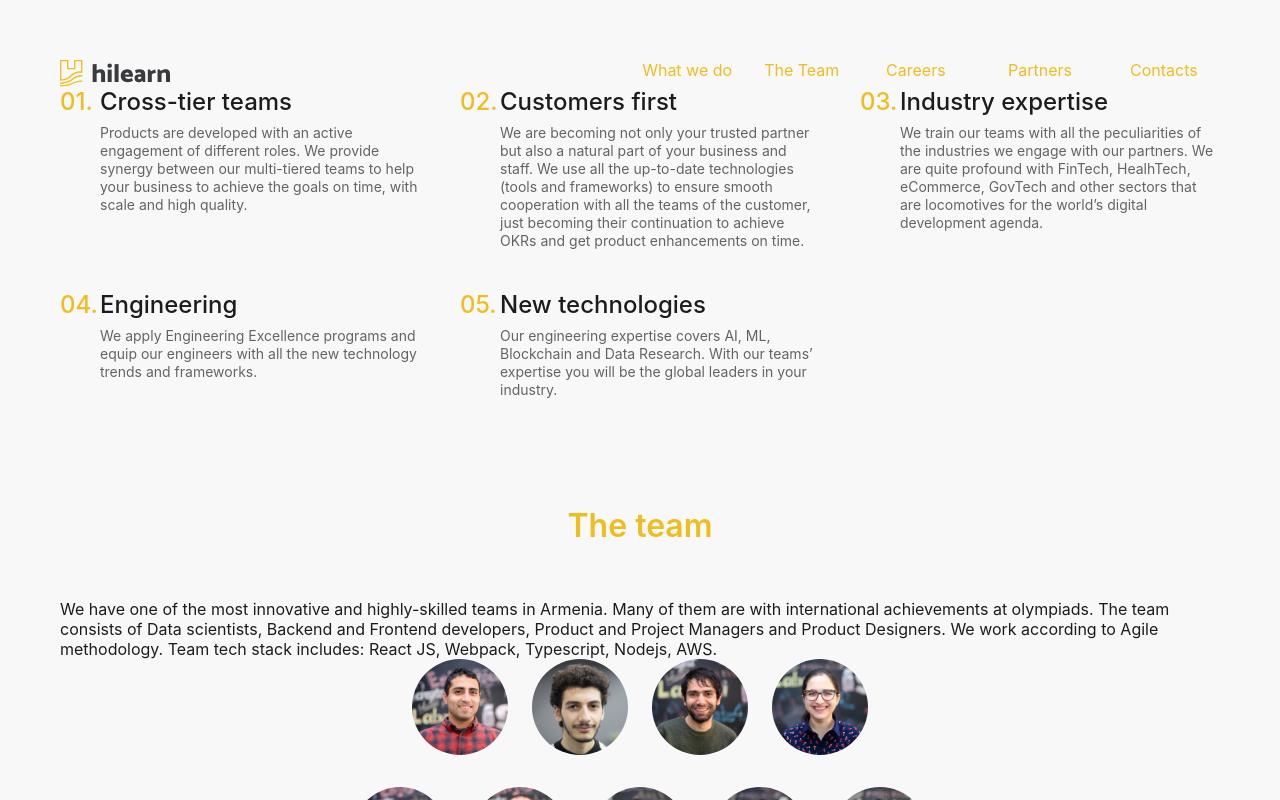
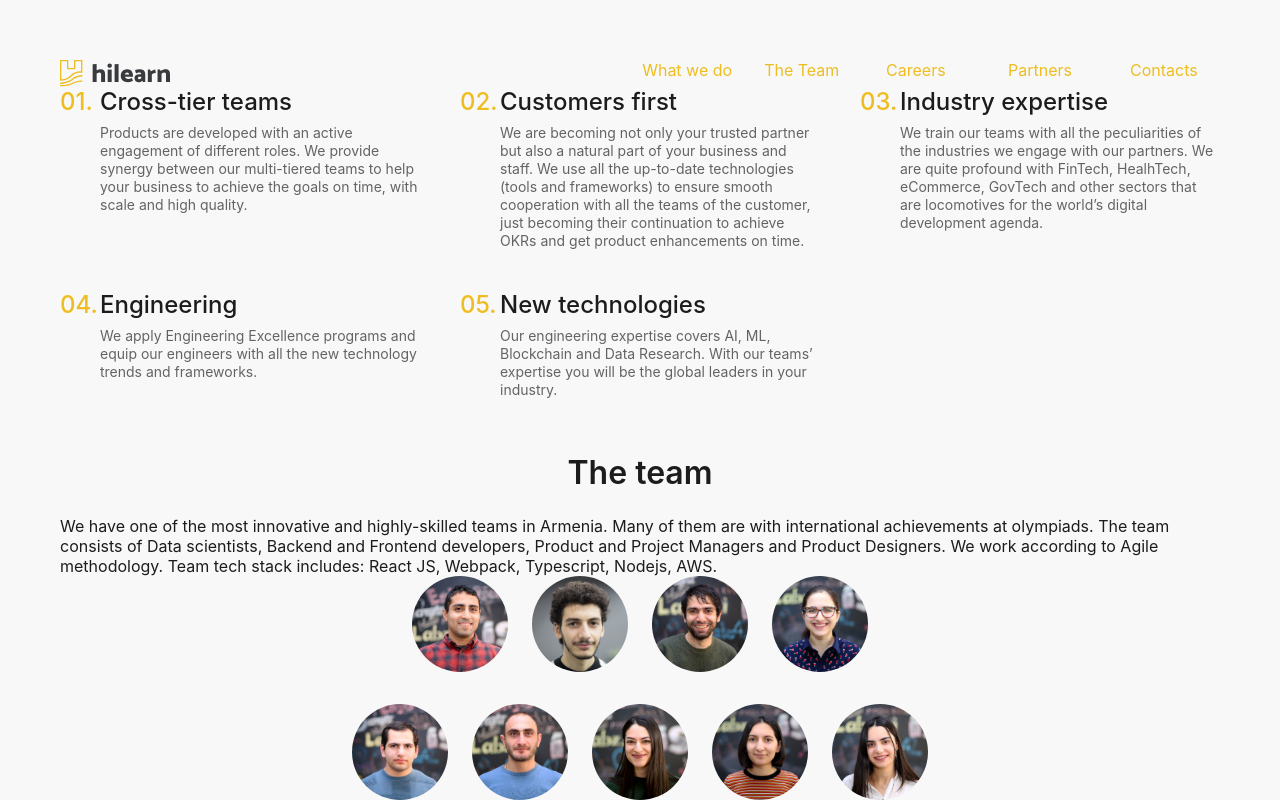
Before and after one commit to hilearn/website, a Next.js app: page / in a window 1280 px wide. Shown: the top 800 px of the page. Built offline with nearby package versions, Linux system fonts and the light colour scheme.

Commit message:
some fixes

```diff
--- a/src/components/Home/Team.tsx
+++ b/src/components/Home/Team.tsx
@@ -14,7 +14,6 @@ const getMembersArray = (members: Member[]) => {
 const ImagesContainer = styled.div`
   display: grid;
   justify-content: center;
-  grid-template-areas: "1 2 3 4" "5 6 7 8 9" "10 11 12 13";
   grid-gap: 32px;
 `;
 
--- a/src/components/common/BlockTitle.tsx
+++ b/src/components/common/BlockTitle.tsx
@@ -9,11 +9,12 @@ const StyledTitle = styled(Typography)`
   font-size: 32px;
   font-weight: 600;
   line-height: 39px;
+  margin-bottom: 24px;
 `;
 
 const BlockTitle = ({ text }: ComponentProps) => {
   return (
-    <StyledTitle as="h5">
+    <StyledTitle>
       {text}
     </StyledTitle>
   );
```
